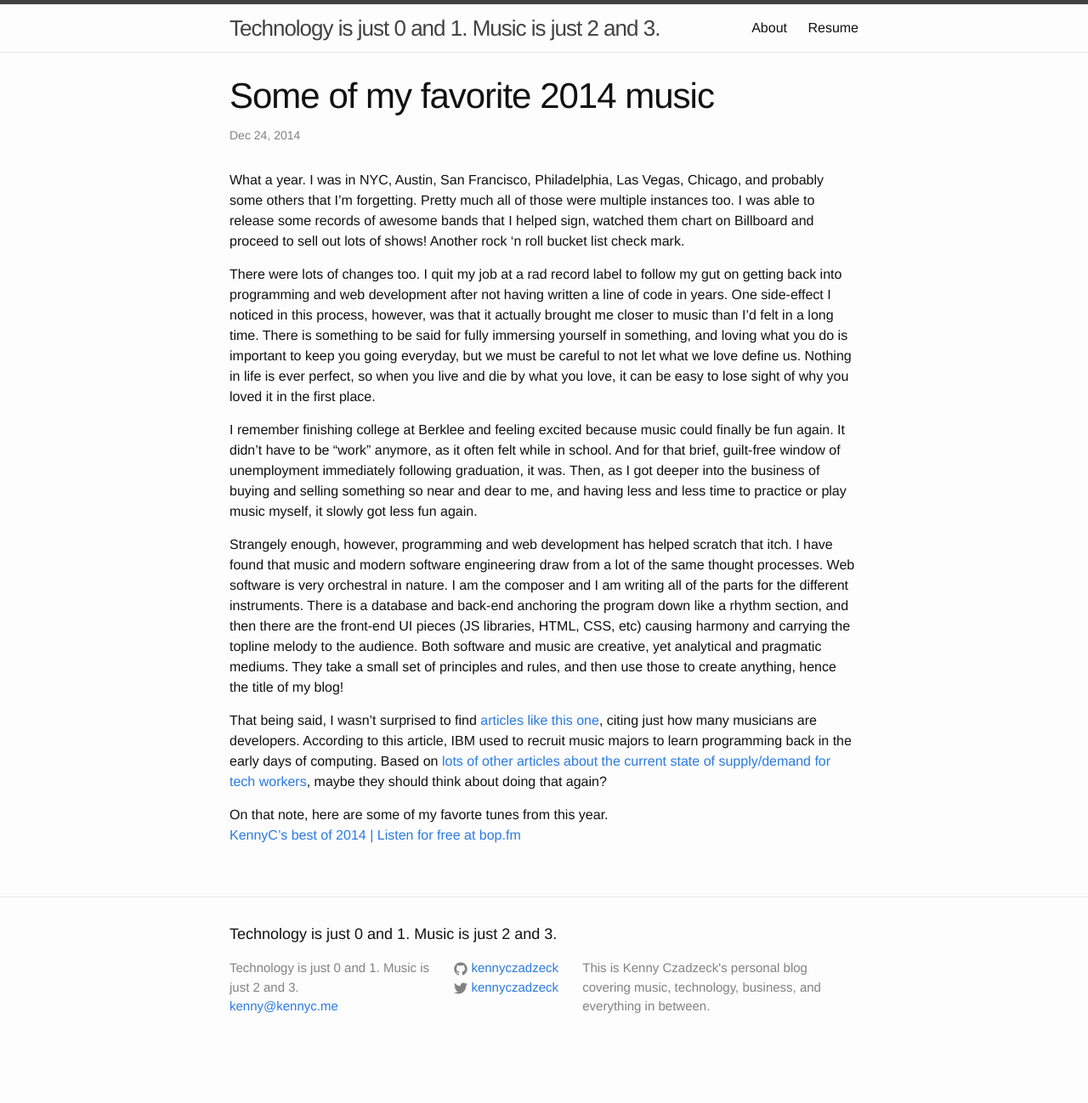
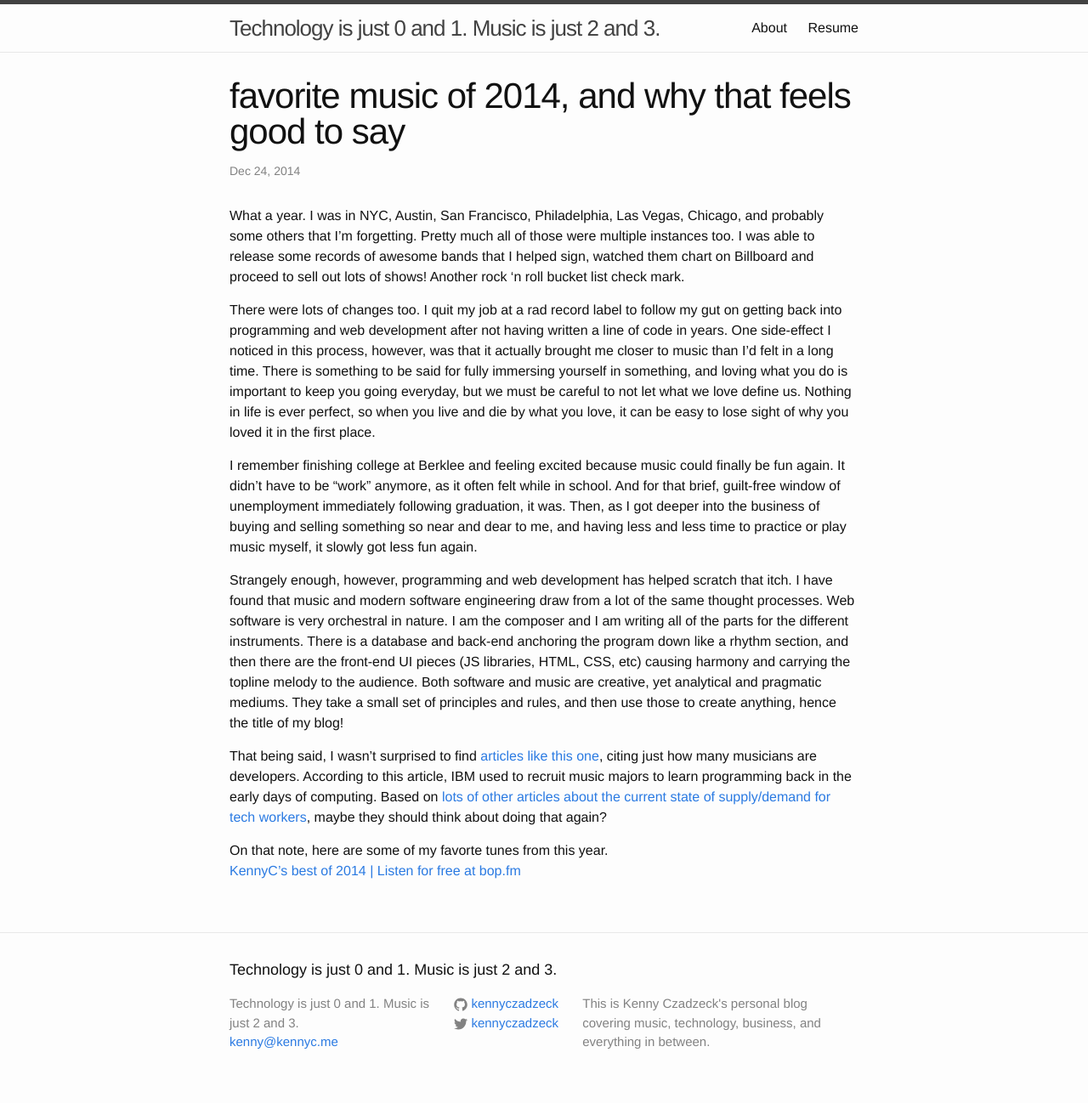
Before and after one commit to kennyczadzeck/kennyczadzeck.github.io, a Jekyll site: the page built from _posts/2014-12-24-some-favorite-songs-from-this-year.markdown, in a window 1280 px wide. Shown: the whole page at 85% size. Built offline with Jekyll 4.4.1, drawn with Linux system fonts in a browser that asks for light colours; a script that is not in the unit is left out; before the commit the page ends 1256 px from its top, so only the background shows below that.

Commit message:
commiting before pull

```diff
--- a/_posts/2014-12-24-some-favorite-songs-from-this-year.markdown
+++ b/_posts/2014-12-24-some-favorite-songs-from-this-year.markdown
@@ -1,6 +1,6 @@
 ---
 layout: post
-title:  "Some of my favorite 2014 music"
+title:  "favorite music of 2014, and why that feels good to say"
 date:   2014-12-24 19:44:26
 categories: music, life,
 ---
```
